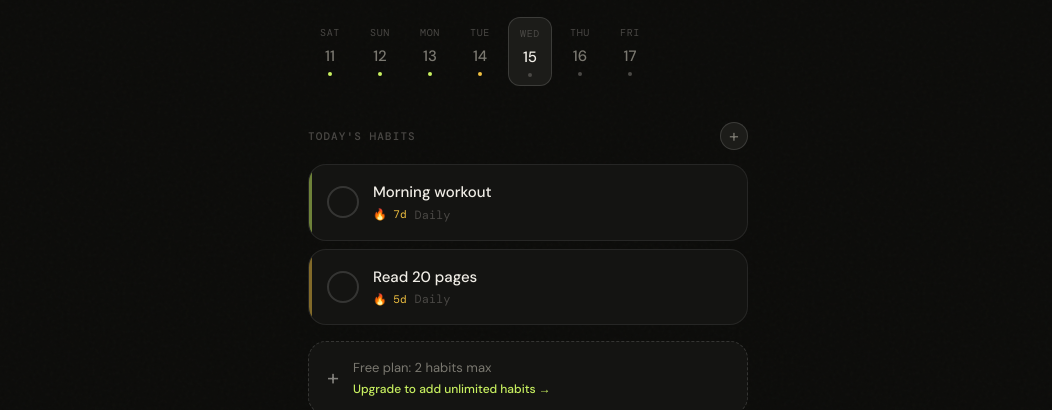
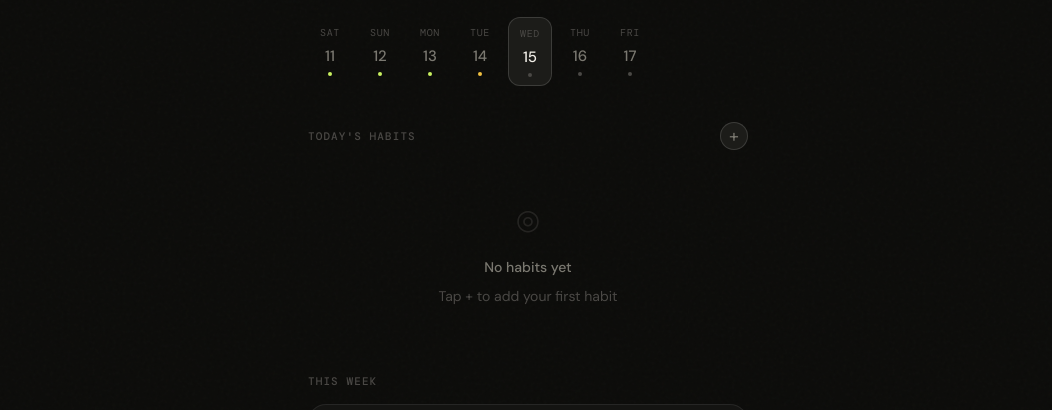
Before and after one commit to harpbhander09-code/loopwise, a plain HTML site: page index.html in a window 1280 px wide. Shown: the part 155-565 px from the top of the page, without its empty margins (112-1164 px from the left). Drawn offline with nearby package versions, Linux system fonts and the light colour scheme.

Commit message:
Update index.html

```diff
--- a/index.html
+++ b/index.html
@@ -916,10 +916,7 @@ let state = {
   lastOpenedDay: null,       // day user last opened app
   lastCompletedDay: null,    // day user last fully completed all habits
   dayStreakCredited: false,
-  habits: [
-    { id: 1, name: 'Morning workout', color: '#C8F060', streak: 7, done: false },
-    { id: 2, name: 'Read 20 pages', color: '#F0C040', streak: 5, done: false },
-  ],
+  habits: [],
   weekData: [null, null, null, null, null, null, null],
   weekHistory: {},  // stores completion ratio per day key
   selectedColor: '#C8F060',
@@ -1024,7 +1021,17 @@ function buildHabits() {
     });
   });
 
-  // Free tier nudge
+  // Empty state
+  if (state.habits.length === 0) {
+    const empty = document.createElement('div');
+    empty.style.cssText = 'text-align:center;padding:32px 20px;color:var(--text-dim);font-size:14px;line-height:1.7;';
+    empty.innerHTML = `
+      <div style="font-size:28px;margin-bottom:12px;opacity:0.4">◎</div>
+      <div style="color:var(--text-muted);font-weight:500;margin-bottom:6px;">No habits yet</div>
+      <div>Tap + to add your first habit</div>
+    `;
+    list.appendChild(empty);
+  }
   if (!state.isPro && state.habits.length >= FREE_HABIT_LIMIT) {
     const nudge = document.createElement('div');
     nudge.className = 'limit-nudge';
@@ -1330,3 +1337,4 @@ if (state.missedDayStreak) {
 }
 </script>
 </body>
+</html>
```
